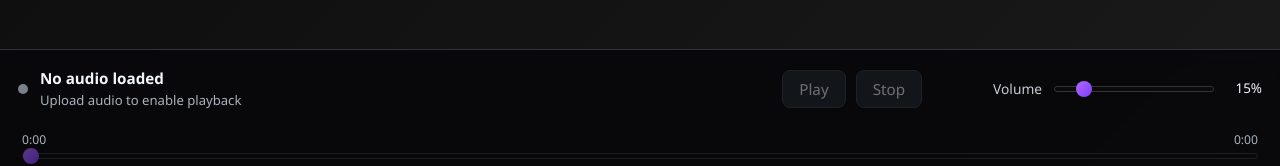
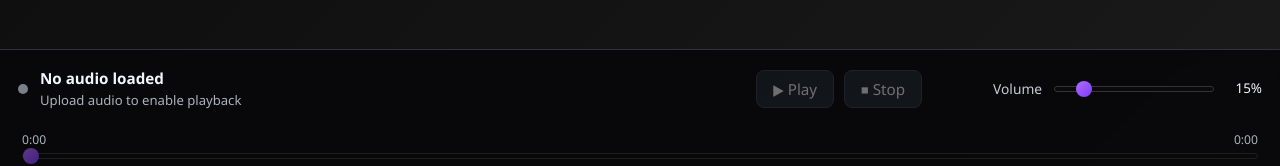
Before and after one commit to Neutrovertido/Personalized-Parametric-EQ, a React (Vite) app: page / in a window 1280 px wide. Shown: the part 627-793 px from the top of the page. Built offline with nearby package versions, Linux system fonts and the light colour scheme.

Commit message:
Play/Pause/Stop Icons

```diff
--- a/src/components/MediaControlBar.tsx
+++ b/src/components/MediaControlBar.tsx
@@ -95,10 +95,10 @@ export default function MediaControlBar({ fileName }: MediaControlBarProps) {
 
       <div className="media-transport">
         <button type="button" onClick={togglePlay} disabled={!hasAudio}>
-          {isPlaying ? 'Pause' : 'Play'}
+          {isPlaying ? '⏸ Pause' : '▶ Play'}
         </button>
         <button type="button" onClick={stopPlayback} disabled={!hasAudio}>
-          Stop
+          ⏹ Stop
         </button>
       </div>
 
```
